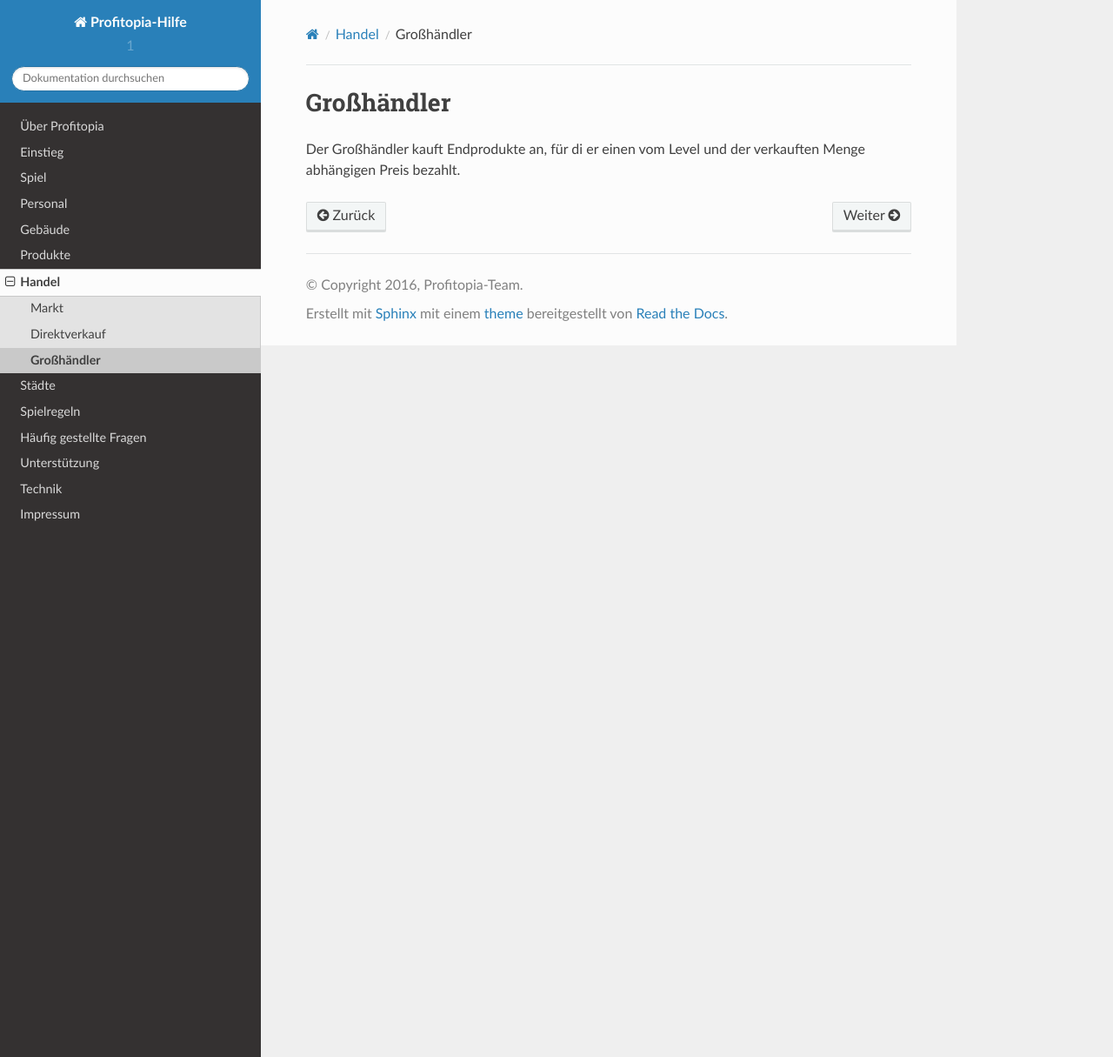
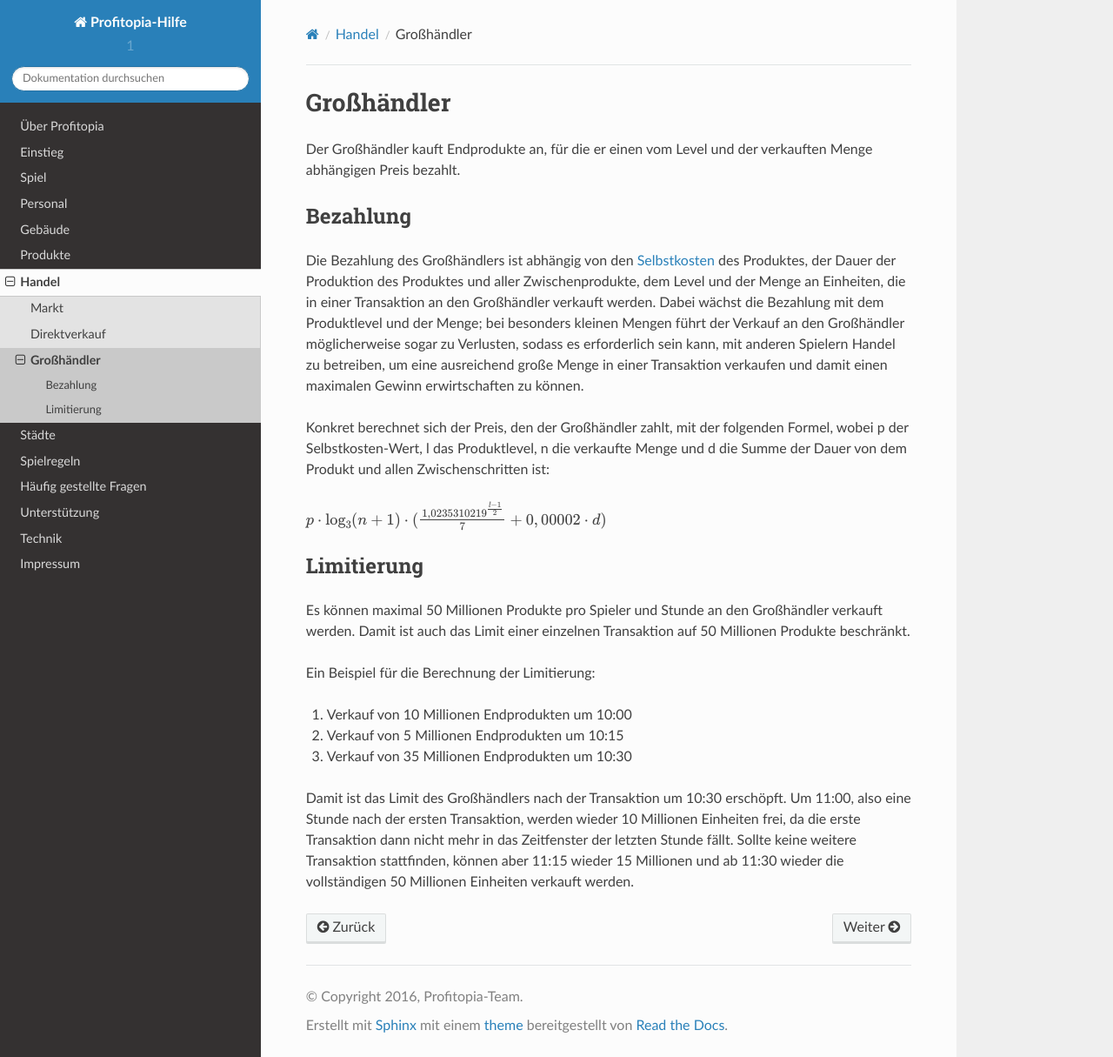
Before and after one commit to profitopia/help, a Sphinx documentation site: the page built from source/trade/wholesaler.rst, in a window 1280 px wide and 1215 px high. Shown: the whole window at 87% size. Built offline with Sphinx 7.4.7 and the Read the Docs theme 2.0.0, drawn with Linux system fonts in a browser that asks for light colours.

Commit message:
added wholesaler documentation

```diff
--- a/source/products.rst
+++ b/source/products.rst
@@ -48,6 +48,8 @@ Die folgende Tabelle beinhaltet Informationen über alle Produkte, die derzeit i
     "Weißwein", "52,0 Sekunden", "23,50 €", "0.25 l Wasser; 0.3 kg Weintrauben", "Getränkefabrik", "ja"
     "Zucker", "17,0 Sekunden", "9,50 €", "0.1 l Wasser; 2.3 kg Zuckerrübe", "Nahrungsmittelfabrik", "nein"
 
+.. _selfcosts:
+
 Selbstkosten
 ============
 
--- a/source/trade/wholesaler.rst
+++ b/source/trade/wholesaler.rst
@@ -1,4 +1,26 @@
 Großhändler
 ###########
 
-Der Großhändler kauft Endprodukte an, für di er einen vom Level und der verkauften Menge abhängigen Preis bezahlt.
+Der Großhändler kauft Endprodukte an, für die er einen vom Level und der verkauften Menge abhängigen Preis bezahlt.
+
+Bezahlung
+=========
+
+Die Bezahlung des Großhändlers ist abhängig von den :ref:`selfcosts` des Produktes, der Dauer der Produktion des Produktes und aller Zwischenprodukte, dem Level und der Menge an Einheiten, die in einer Transaktion an den Großhändler verkauft werden. Dabei wächst die Bezahlung mit dem Produktlevel und der Menge; bei besonders kleinen Mengen führt der Verkauf an den Großhändler möglicherweise sogar zu Verlusten, sodass es erforderlich sein kann, mit anderen Spielern Handel zu betreiben, um eine ausreichend große Menge in einer Transaktion verkaufen und damit einen maximalen Gewinn erwirtschaften zu können.
+
+Konkret berechnet sich der Preis, den der Großhändler zahlt, mit der folgenden Formel, wobei p der Selbstkosten-Wert, l das Produktlevel, n die verkaufte Menge und d die Summe der Dauer von dem Produkt und allen Zwischenschritten ist:
+
+:math:`p \cdot \log_3(n + 1) \cdot (\frac{1,0235310219^{\frac{l-1}{2}}}{7} + 0,00002 \cdot d)`
+
+Limitierung
+===========
+
+Es können maximal 50 Millionen Produkte pro Spieler und Stunde an den Großhändler verkauft werden. Damit ist auch das Limit einer einzelnen Transaktion auf 50 Millionen Produkte beschränkt.
+
+Ein Beispiel für die Berechnung der Limitierung:
+
+1. Verkauf von 10 Millionen Endprodukten um 10:00
+2. Verkauf von 5 Millionen Endprodukten um 10:15
+3. Verkauf von 35 Millionen Endprodukten um 10:30
+
+Damit ist das Limit des Großhändlers nach der Transaktion um 10:30 erschöpft. Um 11:00, also eine Stunde nach der ersten Transaktion, werden wieder 10 Millionen Einheiten frei, da die erste Transaktion dann nicht mehr in das Zeitfenster der letzten Stunde fällt. Sollte keine weitere Transaktion stattfinden, können aber 11:15 wieder 15 Millionen und ab 11:30 wieder die vollständigen 50 Millionen Einheiten verkauft werden.
```
